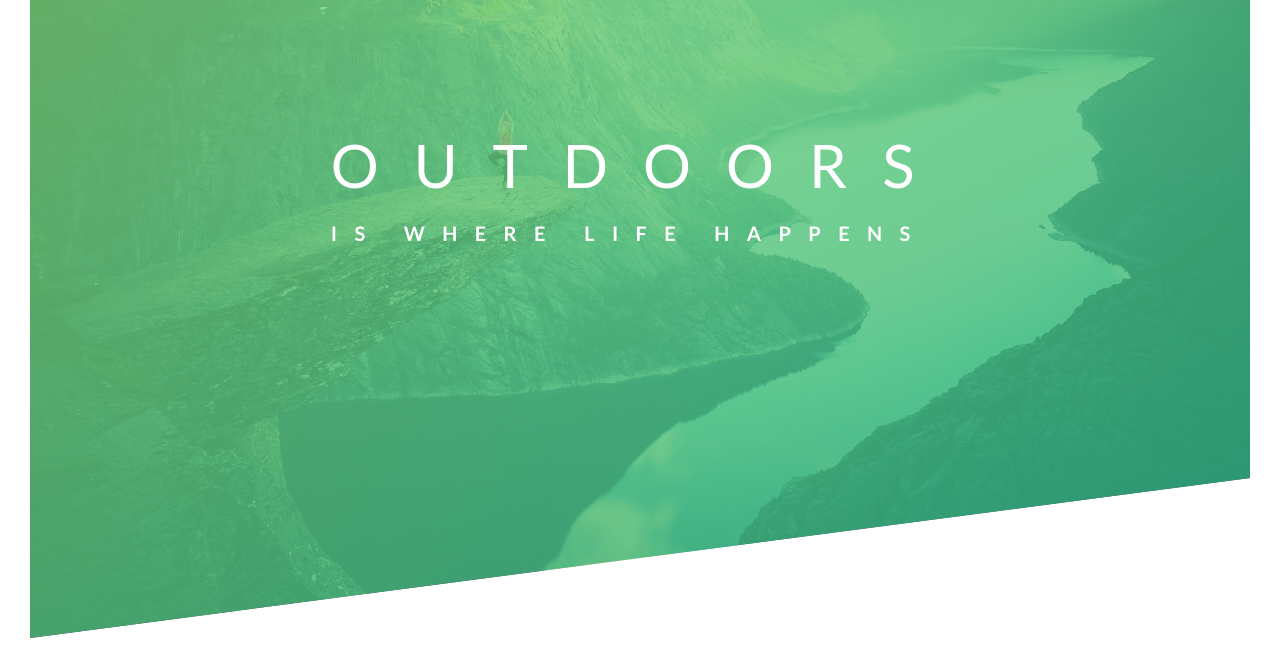
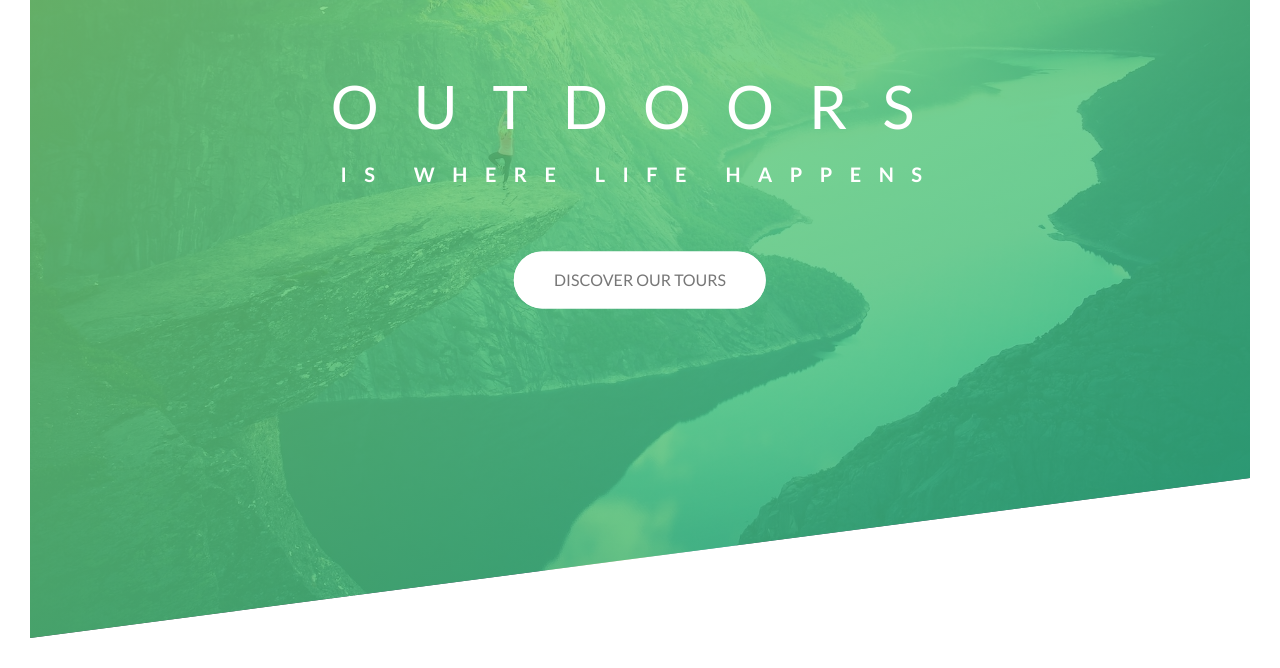
Before and after one commit to kit-foxboy/css-playground, a website: page natours.html in a window 1280 px wide. Shown: the part 152-820 px from the top of the page. Drawn offline with Linux system fonts and the light colour scheme.

Commit message:
initial commit

```diff
--- a/css/natours.css
+++ b/css/natours.css
@@ -7,19 +7,26 @@ Dark green: #28b485
 
 
 /* RESET */
-* {
+*,
+*::after,
+*::before {
     margin: 0;
     padding: 0;
-    box-sizing: border-box;
+    box-sizing: inherit;
+}
+
+html {
+    font-size: 62.5%;
 }
 
 body {
     font-family: "Lato", sans-serif;
     font-weight: 400;
-    font-size: 16px;
+    font-size: 1.6rem;
     line-height: 1.7;
     color: #777;
-    padding: 30px;
+    padding: 3rem;
+    box-sizing: border-box;
 }
 
 .header {
@@ -28,46 +35,145 @@ body {
         to right bottom,
         rgba(126, 213, 111, 0.8),
         rgba(40, 180, 133, 0.8)),
-        url(../img/hero.jpg
-    );
+        url(../img/hero.jpg);
     background-size: cover;
     background-position: top;
     clip-path: polygon(0 0, 100% 0, 100% 75vh, 0 100%);
     position: relative;
 }
 
-.logo-box {
+.header__logo-box {
     position: absolute;
-    top: 40px;
-    left: 40px;
+    top: 4rem;
+    left: 4rem;
 }
 
-.logo {
-    height: 35px;
+.header__logo {
+    height: 3.5rem;
 }
 
-.text-box {
+.header__text-box {
     position: absolute;
     top: 40%;
     left: 50%;
     transform: translate(-50%, -50%);
+    text-align: center;
 }
 
 .heading-primary {
     color: #fff;
     text-transform: uppercase;
+    backface-visibility: hidden;
+    margin-bottom: 6rem;
 }
 
-.heading-main {
+.heading-primary--main {
     display: block;
-    font-size: 60px;
+    font-size: 6rem;
     font-weight: 400;
-    letter-spacing: 35px;
+    letter-spacing: 3.5rem;
+    animation: moveInLeft 1s ease-out;
 }
 
-.heading-sub {
+.heading-primary--sub {
     display: block;
-    font-size: 20px;
+    font-size: 2rem;
     font-weight: 700;
-    letter-spacing: 17.4px;
+    letter-spacing: 1.75rem;
+    animation: moveInRight 1s ease-out;
 }
+
+.btn:link,
+.btn:visited {
+    text-transform: uppercase;
+    text-decoration: none;
+    padding: 1.5rem 4rem;
+    display: inline-block;
+    border-radius: 10rem;
+    transition: all .2s;
+    position: relative;
+}
+
+.btn:hover {
+    transform: translateY(-.3rem);
+    box-shadow: 0 1rem 2rem rgba(0, 0, 0, .2);
+}
+
+.btn:active {
+    transform: translateY(-.1rem);
+    box-shadow: 0 .5rem 1rem rgba(0, 0, 0, .2);
+}
+
+.btn::after {
+    content: "";
+    display: inline-block;
+    height: 100%;
+    width: 100%;
+    border-radius: 10rem;
+    position: absolute;
+    top: 0;
+    left: 0;
+    z-index: -1;
+    transition: all .4s;
+}
+
+.btn:hover::after {
+    transform: scaleX(1.4) scaleY(1.6);
+    opacity: 0;
+}
+
+.btn--white {
+    background-color: #fff;
+    color: #777;
+}
+
+.btn--white::after {
+    background-color: #fff;
+}
+
+.btn--animated {
+    animation: moveInBottom 0.5s ease-out .75s;
+    animation-fill-mode: backwards;
+}
+
+@keyframes moveInLeft {
+    0% {
+        opacity: 0;
+        transform: translateX(-10rem);
+    }
+
+    80% {
+        transform: translateX(1rem);
+    }
+
+    100% {
+        opacity: 1;
+        transform: translate(0);
+    }
+}
+
+@keyframes moveInRight {
+    0% {
+        opacity: 0;
+        transform: translateX(10rem);
+    }
+
+    80% {
+        transform: translateX(-1rem);
+    }
+
+    100% {
+        opacity: 1;
+    }
+}
+
+@keyframes moveInBottom {
+    0% {
+        opacity: 0;
+        transform: translateY(3rem);
+    }
+
+    100% {
+        opacity: 1;
+    }
+}
--- a/natours.html
+++ b/natours.html
@@ -16,15 +16,17 @@
 
 <body>
     <header class="header">
-        <div class="logo-box">
-            <img src="img/logo-white.png" alt="Logo" class="logo">
+        <div class="header__logo-box">
+            <img src="img/logo-white.png" alt="Logo" class="header__logo">
         </div>
 
-        <div class="text-box">
+        <div class="header__text-box">
             <h1 class="heading-primary">
-                <span class="heading-main">Outdoors</span>
-                <span class="heading-sub">is where life happens</span>
+                <span class="heading-primary--main">Outdoors</span>
+                <span class="heading-primary--sub">is where life happens</span>
             </h1>
+
+            <a href="#" class="btn btn--white btn--animated">Discover Our Tours</a>
         </div>
     </header>
 </body>
```
Also changed, not shown: package.json (added, +19 -0 lines).
